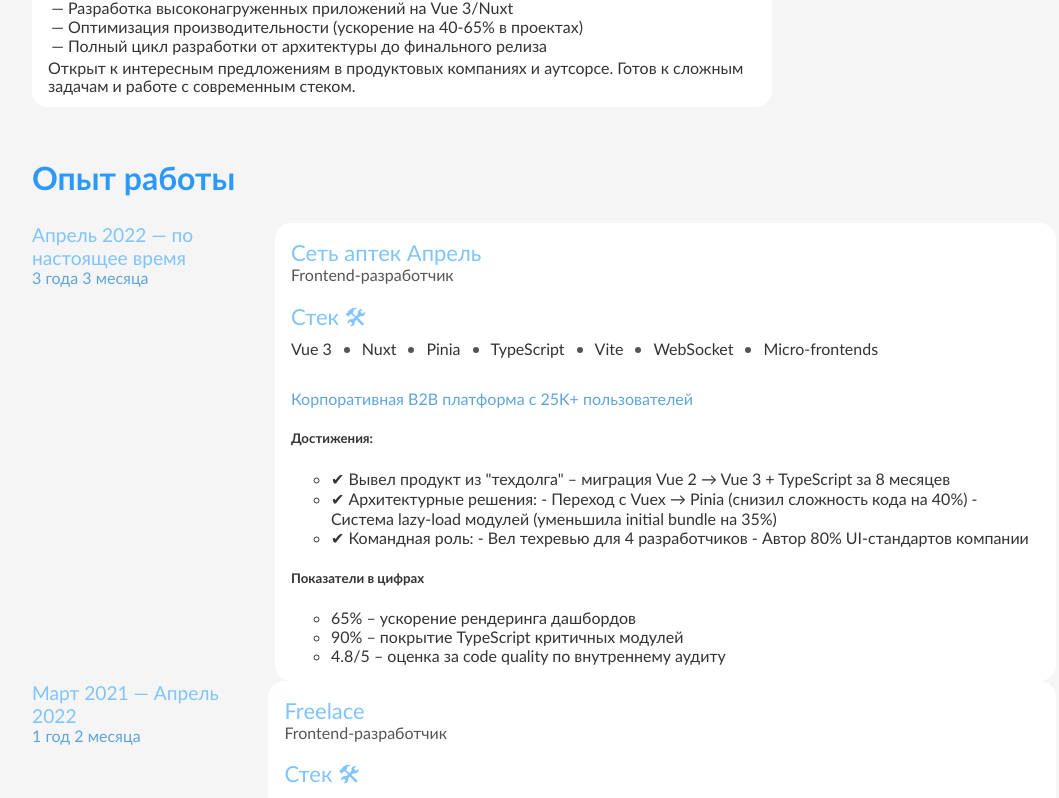
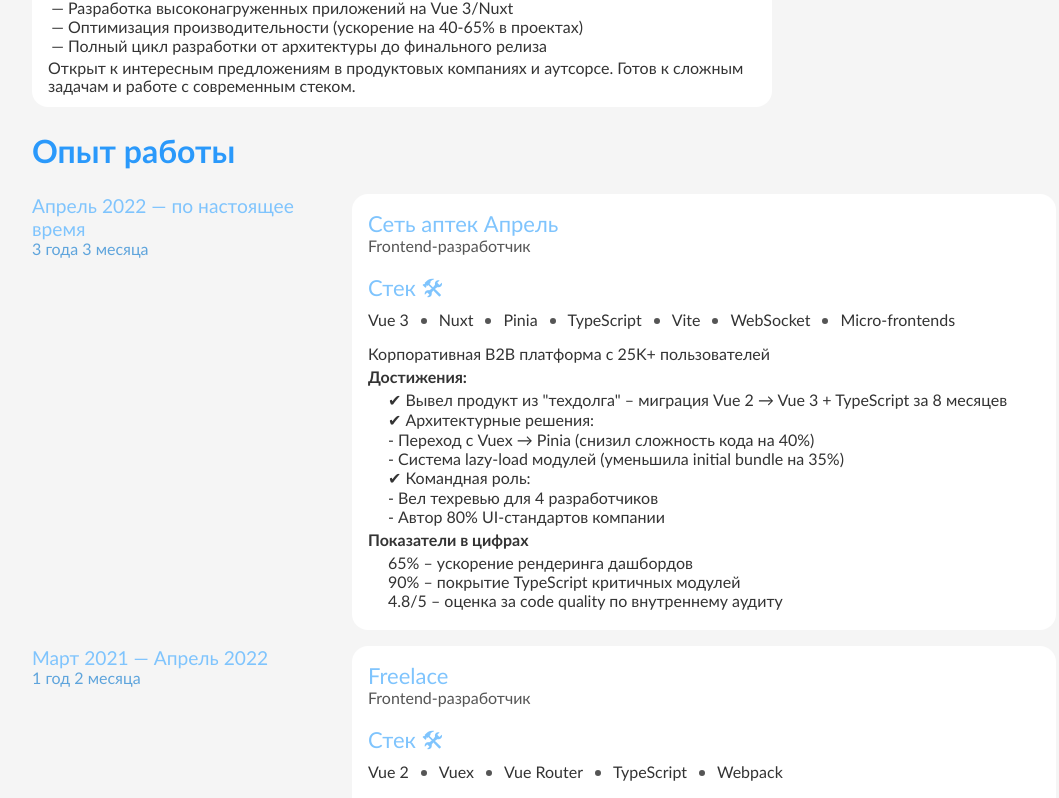
Before and after one commit to reekwul/resume, a Next.js app: page / in a window 1280 px wide. Shown: the part 457-1255 px from the top of the page, without its empty margins (96-1155 px from the left). Built offline with nearby package versions, Linux system fonts and the light colour scheme.

Commit message:
стилизация

```diff
--- a/src/ui/experience/experience.module.css
+++ b/src/ui/experience/experience.module.css
@@ -1,4 +1,12 @@
 .experience{
+    margin: 0;
+    padding: 0;
+    display: flex;
+    flex-direction: column;
+    gap: 1.5rem;
+}
+
+.experience__header{
     margin: 0;
     padding: 0;
 }
@@ -7,6 +15,9 @@
     margin: 0;
     padding: 0;
     list-style: none;
+    display: flex;
+    flex-direction: column;
+    gap: 1rem;
 }
 
 .work_list__item{
@@ -15,10 +26,12 @@
     gap: 2rem;
 }
 
+.work__time{
+    flex:30%;
+}
 .work__time h4{
     margin: 0;
     font-size: 1.2rem;
-
 }
 
 .work__time p{
@@ -26,6 +39,7 @@
 }
 
 .company{
+    flex:70%;
     display: flex;
     flex-direction: column;
     background-color: var(--bg-secondary);
@@ -79,6 +93,38 @@
     color: var(--text-secondary);
 }
 
+.results{
+    margin: 0;
+    padding: 0;
+}
+
+.results__about{
+    margin: 0;
+    padding: 0;
+    color: var(--text-primary);
+}
+
+.results__achievements, .results__indicators{
+    margin: 0;
+    padding: 0;
+}
+
+.results__achievements__header, .results__indicators__header{
+    margin: 4px 0;
+    padding: 0;
+    font-size: 16px;
+    color: var(--text-primary);
+}
+
+.results__achievements__list, .results__indicators__list{
+    margin: 4px 0;
+    padding: 0 20px;
+    list-style: none;
+}
+.results__achievements__list_items,.results__indicators__list_items{
+    white-space: pre-wrap;
+}
+
 @media (max-width: 768px) {
     .work_list__item{
         flex-direction: column;
```
